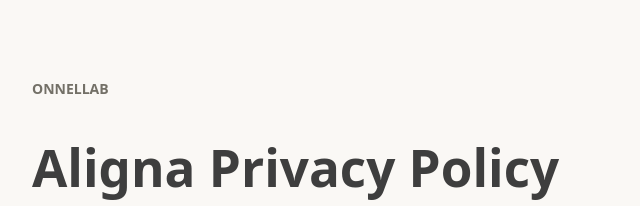
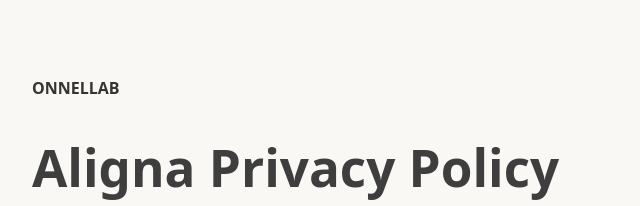
Before and after one commit to onnelakin/aligna-privacy-policy, a plain HTML site: page index.html in a window 1280 px wide. Shown: the top 206 px of the page, 216-856 px from the left. Drawn offline with Linux system fonts and the light colour scheme; a web font is replaced by a local one.

Commit message:
Match privacy policy brand link weight

```diff
--- a/index.html
+++ b/index.html
@@ -101,8 +101,7 @@
   text-decoration: none;
 }
 .home-link {
-  color: #737067;
-  font-size: 14px;
+  color: #37342f;
   font-weight: 560;
   letter-spacing: 0;
 }
```
Also changed, not shown: ko/index.html (+1 -2 lines).
